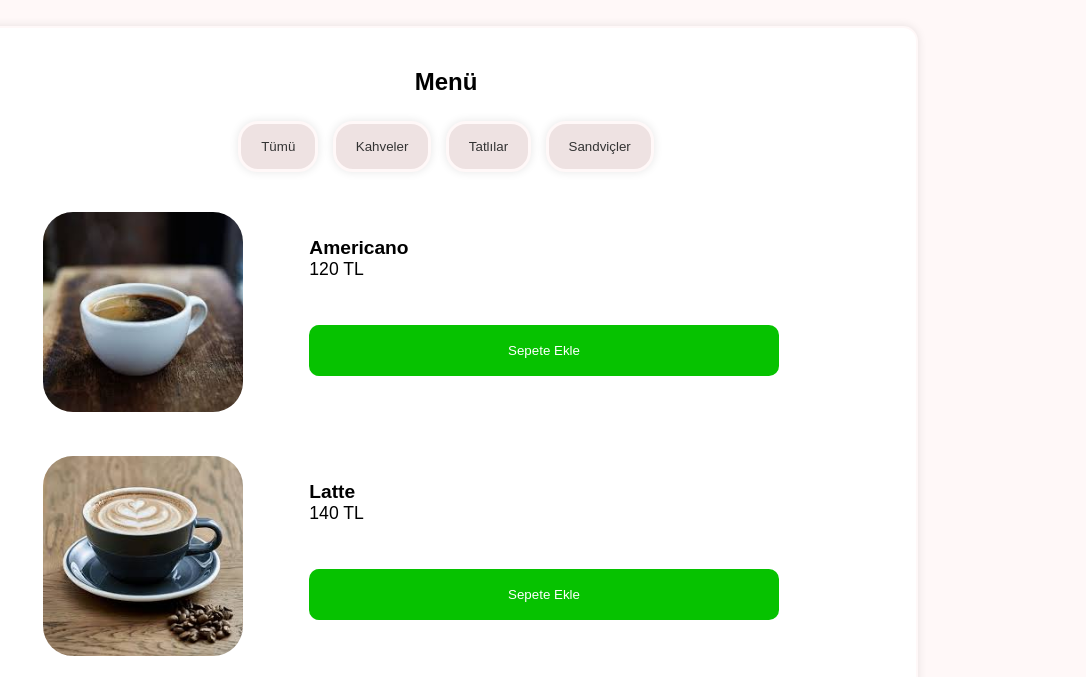
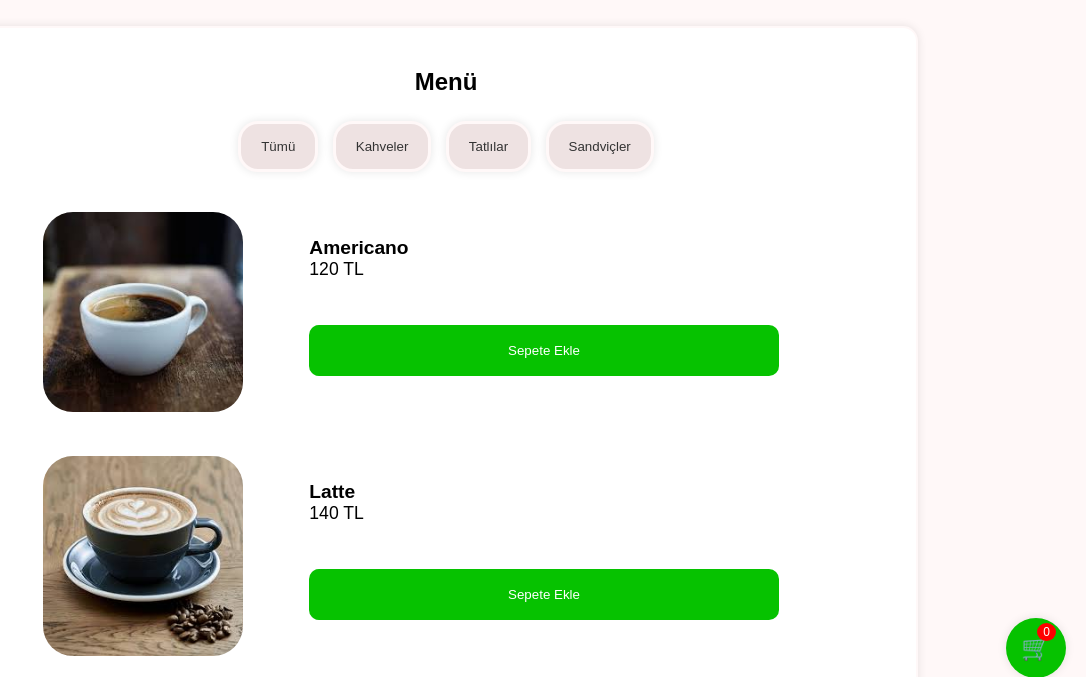
Before and after one commit to nisabasar/cofftema-website, a plain HTML site: page index.html in a window 1280 px wide. Shown: the part 102-779 px from the top of the page, without its empty margins (194-1280 px from the left). Drawn offline with Linux system fonts and the light colour scheme; some packages are replaced by stand-ins of ours; a script that the page names is missing.

Commit message:
Update style.css

```diff
--- a/style.css
+++ b/style.css
@@ -439,6 +439,35 @@ footer a:hover {
     background-color: #45a049;
 }
 
+.cart-btn {
+    position: fixed;
+    bottom: 20px;
+    right: 20px;
+    background-color: #06c200;
+    color: white;
+    border: none;
+    border-radius: 50%;
+    width: 60px;
+    height: 60px;
+    display: flex;
+    justify-content: center;
+    align-items: center;
+    font-size: 24px;
+    cursor: pointer;
+    box-shadow: 0px 0px 10px rgba(0, 0, 0, 0.1);
+  }
+
+  #cart-count {
+    position: absolute;
+    top: 5px;
+    right: 10px;
+    background-color: red;
+    color: white;
+    border-radius: 50%;
+    padding: 2px 6px;
+    font-size: 12px;
+  }
+
 
 @media (max-width: 768px) {
     .content {
```
